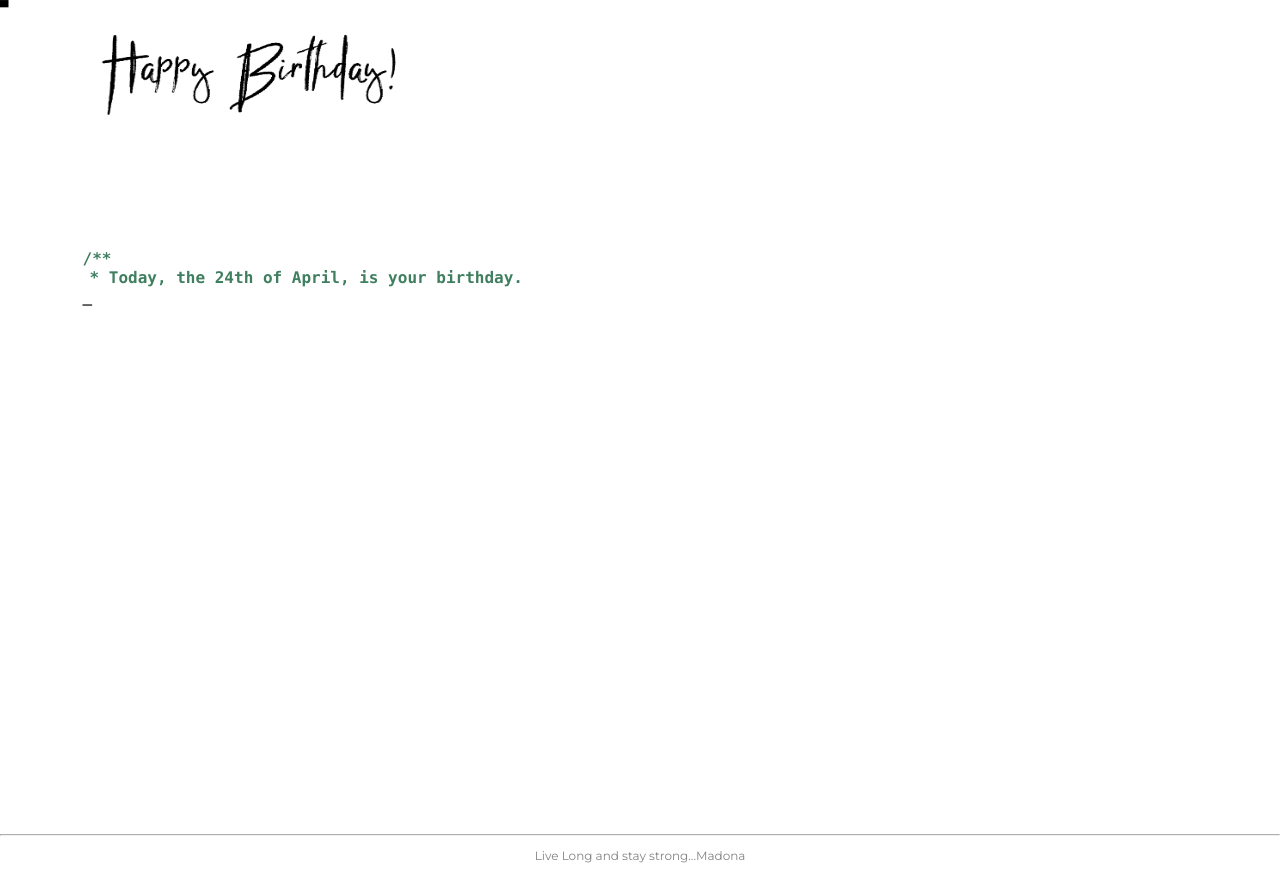
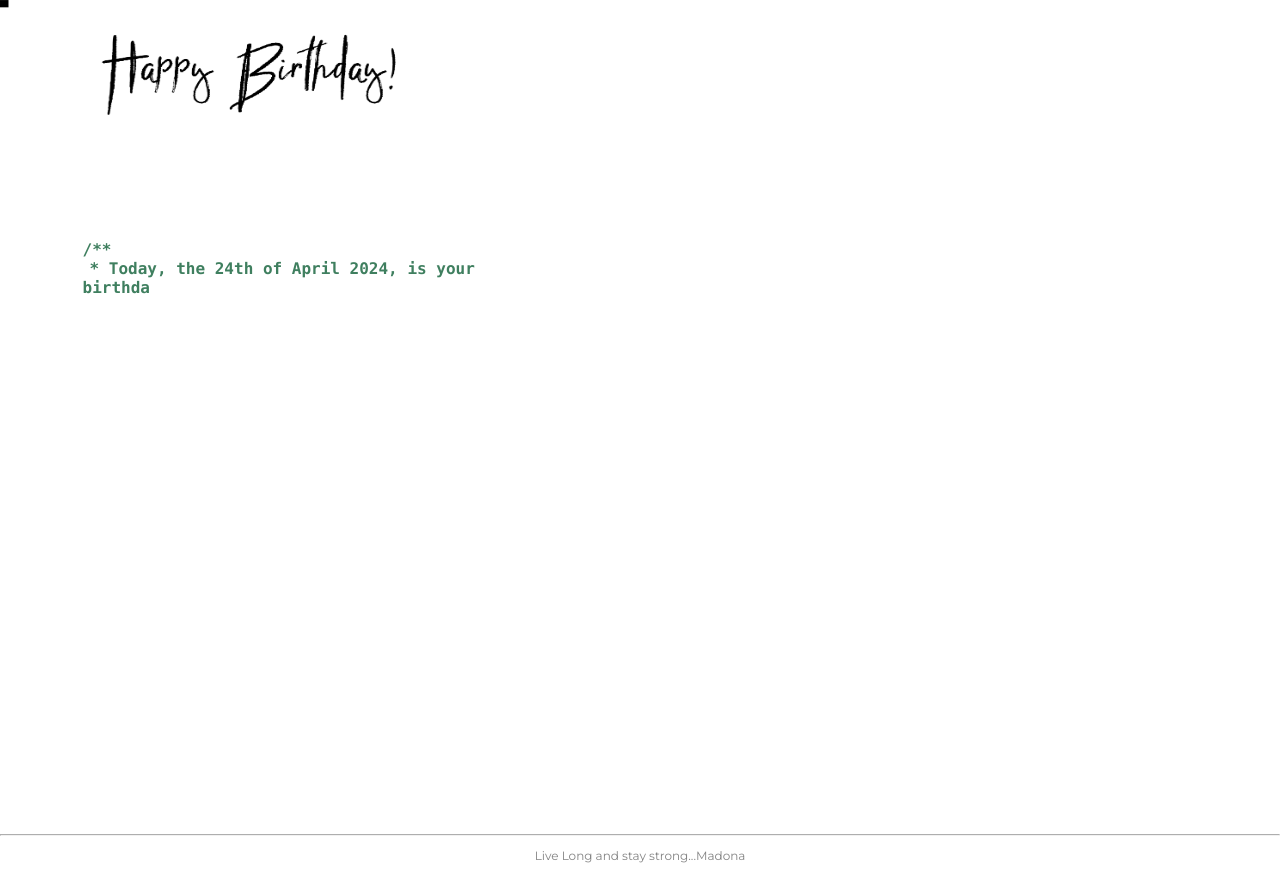
Before and after one commit to together2428forever/mine, a plain HTML site: page index.html in a window 1280 px wide. Drawn offline with nearby package versions, Linux system fonts and the light colour scheme.

Commit message:
Update index.html

```diff
--- a/index.html
+++ b/index.html
@@ -60,7 +60,7 @@
 		<div id="content">
 			<div id="code" >
 				<span class="comments">/**</span><br />
-				<span class="space"/><span class="comments">* Today, the 24th of April, is your birthday.</span><br />
+				<span class="space"/><span class="comments">* Today, the 24th of April 2024, is your birthday.</span><br />
 				<span class="space"/><span class="comments">*/</span><br />
 				Girl u = <span class="keyword">new</span> Girl(<span class="string">"Madona. A"</span>);<br />
 				<span class="comments">//your age increased </span><br />
```
